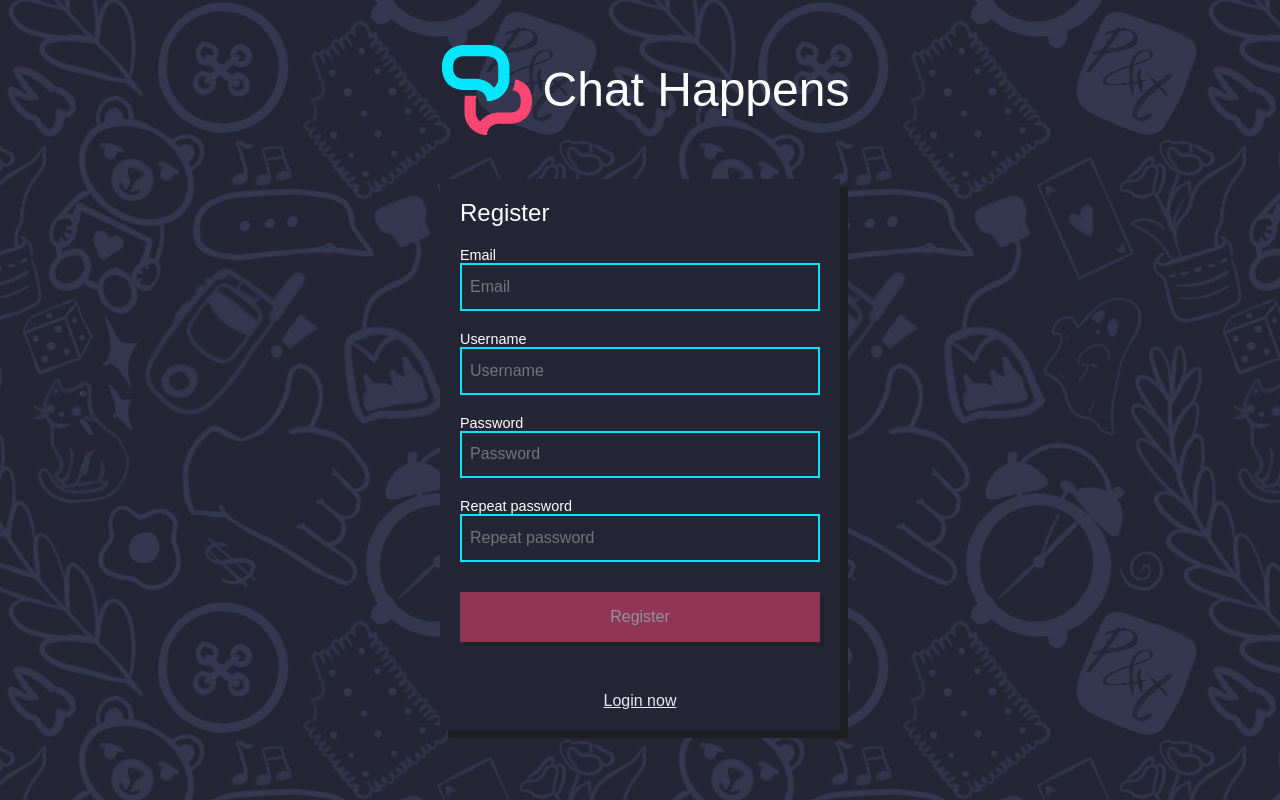
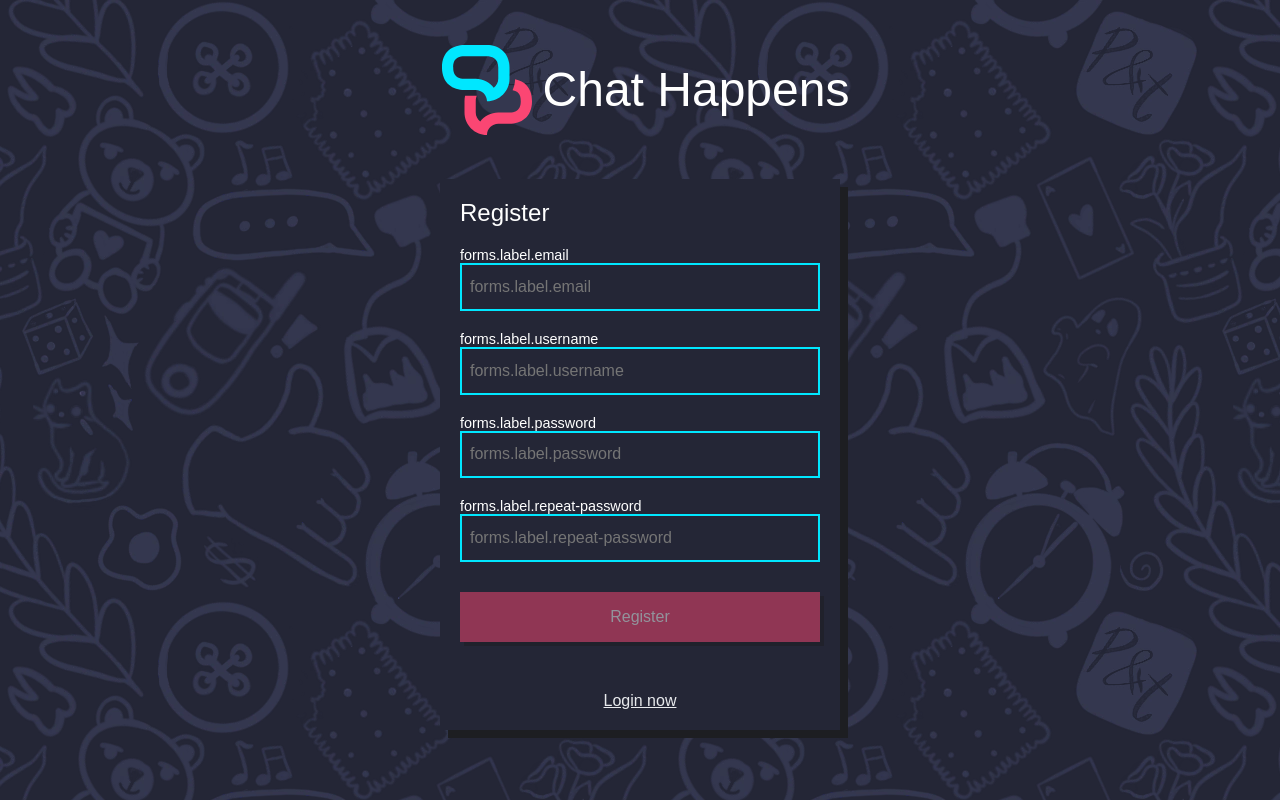
Before and after one commit to TheRealPayPaul/ChatHappens, an Angular app in the folder frontend/: page /register in a window 1280 px wide. Built offline with nearby package versions, Linux system fonts and the light colour scheme; a web font is replaced by a local one.

Commit message:
refactored register component

```diff
--- a/frontend/src/app/auth/register-component/register.component.html
+++ b/frontend/src/app/auth/register-component/register.component.html
@@ -1,30 +1,14 @@
 <app-logo></app-logo>
 <app-card title="Register" class="register-form-container">
 	<div [formGroup]="form" class="register-form">
-		<!--        TODO Save inputs in array and generate them with ngFor-->
-		<app-input
-			formControlName="email"
-			[type]="InputType.EMAIL"
-			label="Email"
-			[errors]="form.controls['email'].errors"
-		></app-input>
-		<app-input
-			formControlName="username"
-			label="Username"
-			[errors]="form.controls['username'].errors"
-		></app-input>
-		<app-input
-			formControlName="password"
-			[type]="InputType.PASSWORD"
-			label="Password"
-			[errors]="form.controls['password'].errors"
-		></app-input>
-		<app-input
-			formControlName="repeatPassword"
-			[type]="InputType.PASSWORD"
-			label="Repeat password"
-			[errors]="form.controls['repeatPassword'].errors"
-		></app-input>
+		<ng-container *ngFor="let control of formControlsInfo">
+			<app-input
+				[formControlName]="control.name"
+				[type]="control.inputType"
+				[label]="control.label"
+				[errors]="form.controls[control.name].errors"
+			></app-input>
+		</ng-container>
 		<button (click)="register()" [disabled]="!form.valid">Register</button>
 		<a routerLink="login">Login now</a>
 	</div>
--- a/frontend/src/app/auth/register-component/register.component.ts
+++ b/frontend/src/app/auth/register-component/register.component.ts
@@ -5,11 +5,20 @@ import {
 	FormBuilder,
 	FormGroup,
 	ValidationErrors,
+	ValidatorFn,
 	Validators,
 } from '@angular/forms';
 import { AuthenticationService } from '../authentication.service';
 import { map, Observable } from 'rxjs';
 import { InputType } from '../../components/input/input-type.enum';
+
+interface FormControlInfo {
+	name: string;
+	inputType: InputType;
+	label: string;
+	validators?: ValidatorFn[];
+	asyncValidators?: AsyncValidatorFn[];
+}
 
 @Component({
 	selector: 'app-register',
@@ -18,27 +27,63 @@ import { InputType } from '../../components/input/input-type.enum';
 })
 export class RegisterComponent {
 	form: FormGroup;
-
-	InputType: typeof InputType = InputType;
+	formControlsInfo: FormControlInfo[];
 
 	constructor(
 		private authenticationService: AuthenticationService,
 		private fb: FormBuilder
 	) {
-		this.form = this.fb.group({
-			email: [
-				'',
+		this.formControlsInfo = [
 			{
+				name: 'email',
+				inputType: InputType.EMAIL,
+				label: 'forms.label.email',
 				validators: [Validators.required, Validators.email],
 				asyncValidators: [
 					this.isEmailUnique(this.authenticationService),
 				],
 			},
-			],
-			username: ['', [Validators.required]],
-			password: ['', [Validators.required]],
-			repeatPassword: ['', [Validators.required]],
+			{
+				name: 'username',
+				inputType: InputType.TEXT,
+				label: 'forms.label.username',
+				validators: [Validators.required],
+			},
+			{
+				name: 'password',
+				inputType: InputType.PASSWORD,
+				label: 'forms.label.password',
+				validators: [Validators.required],
+			},
+			{
+				name: 'repeatPassword',
+				inputType: InputType.PASSWORD,
+				label: 'forms.label.repeat-password',
+				validators: [Validators.required],
+			},
+		];
+
+		this.form = this.fb.group(
+			this.getFormGroupConfigFromInfo(this.formControlsInfo)
+		);
+
+		console.log(this.formControlsInfo);
+	}
+
+	private getFormGroupConfigFromInfo(
+		formControlsInfo: FormControlInfo[]
+	): any {
+		const result: { [name: string]: any[] } = {};
+		formControlsInfo.forEach((control: FormControlInfo) => {
+			result[control.name] = [
+				'',
+				{
+					validators: control.validators,
+					asyncValidators: control.asyncValidators,
+				},
+			];
 		});
+		return result;
 	}
 
 	register() {
@@ -47,9 +92,7 @@ export class RegisterComponent {
 			return;
 		}
 
-		this.authenticationService
-			.register(this.form.value)
-			.subscribe((data) => {
+		this.authenticationService.register(this.form.value).subscribe(() => {
 			console.log('registered');
 			/*
                 TODO
@@ -61,9 +104,9 @@ export class RegisterComponent {
 
 	areEnteredPasswordsSame(): boolean {
 		const password = this.form.get('password')?.value;
-		const repeatedPassword = this.form.get('repeat-password')?.value;
+		const repeatedPassword = this.form.get('repeatPassword')?.value;
 
-		return password == repeatedPassword;
+		return password === repeatedPassword;
 	}
 
 	isEmailUnique(
--- a/frontend/src/app/components/input/input.component.html
+++ b/frontend/src/app/components/input/input.component.html
@@ -2,8 +2,13 @@
 	{{ label }}
 	<div class="input-container">
 		<img *ngIf="infoIconPath" class="info-icon" [src]="infoIconPath" />
-		<input [type]="type" [(ngModel)]="value" [placeholder]="label" />
-		<img class="error-icon" src="/assets/error.svg" />
+		<input
+			[type]="type"
+			[(ngModel)]="value"
+			(blur)="touched()"
+			[placeholder]="label"
+		/>
+		<img class="error-icon" src="/assets/error.svg" alt="Errors" />
 	</div>
 	<span class="errors" *ngIf="errors">{{ errors | json }}</span>
 </label>
--- a/frontend/src/app/components/input/input.component.scss
+++ b/frontend/src/app/components/input/input.component.scss
@@ -5,7 +5,7 @@ $border-size: 2px;
 :host {
 	width: 100%;
 
-	&.ng-invalid:not(.ng-untouched) {
+	&.ng-invalid.ng-dirty {
 		.input-container {
 			border: $border-size solid $color-red-neon;
 		}
--- a/frontend/src/app/components/input/input.component.ts
+++ b/frontend/src/app/components/input/input.component.ts
@@ -24,8 +24,8 @@ export class InputComponent implements ControlValueAccessor {
 	@Input() errors?: ValidationErrors | null;
 	@Input() infoIconPath?: string;
 
+	onTouched: () => void;
 	onChange: (val: any) => void;
-	onTouched: (val: any) => void;
 
 	private _value: string;
 
@@ -36,7 +36,11 @@ export class InputComponent implements ControlValueAccessor {
 	set value(val: string) {
 		this._value = val;
 		this.onChange(val);
-		this.onTouched(val);
+		this.onTouched();
+	}
+
+	touched(): void {
+		this.onTouched();
 	}
 
 	writeValue(value: any): void {
```
Lines whose indentation alone changed are shown as unchanged.
